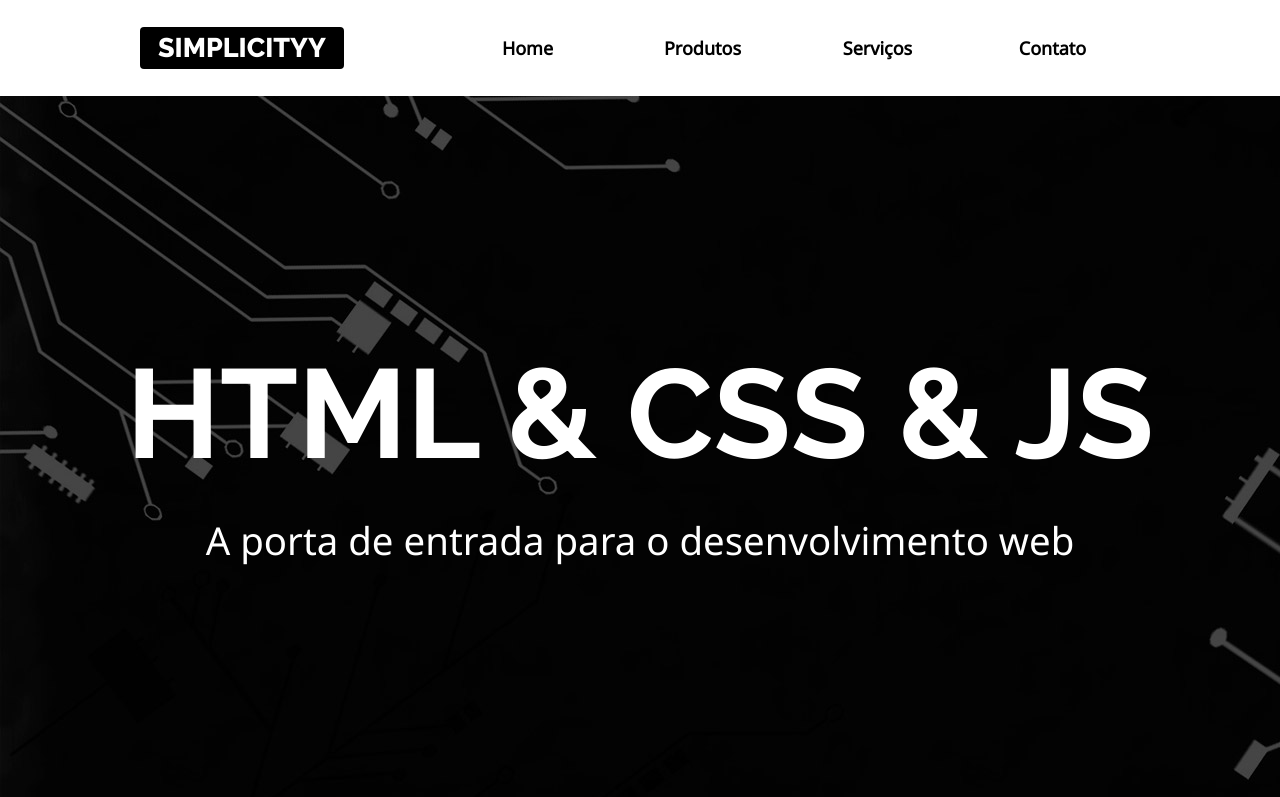
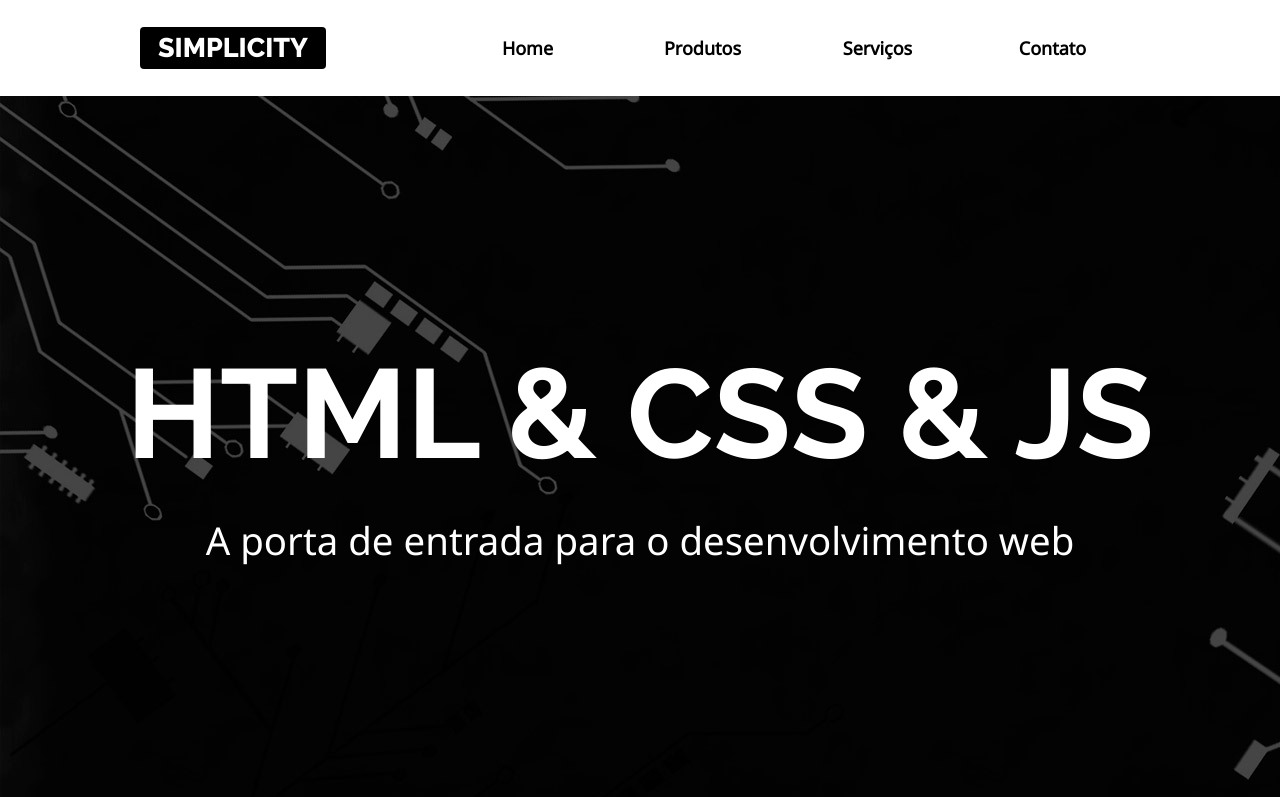
Before and after one commit to professortiago/simplicity-testes, a plain HTML site: page index.html in a window 1280 px wide. Shown: the top 797 px of the page. Drawn offline with Linux system fonts and the light colour scheme.

Commit message:
Update index.html

```diff
--- a/index.html
+++ b/index.html
@@ -10,7 +10,7 @@
 
     <header>
         <div class="limitador">
-            <h1><a href="index.html">Simplicityy</a></h1>
+            <h1><a href="index.html">Simplicity</a></h1>
             <nav>
                 <h2><a href="">Menu &equiv; </a></h2>
                 <ul class="menu">
```
